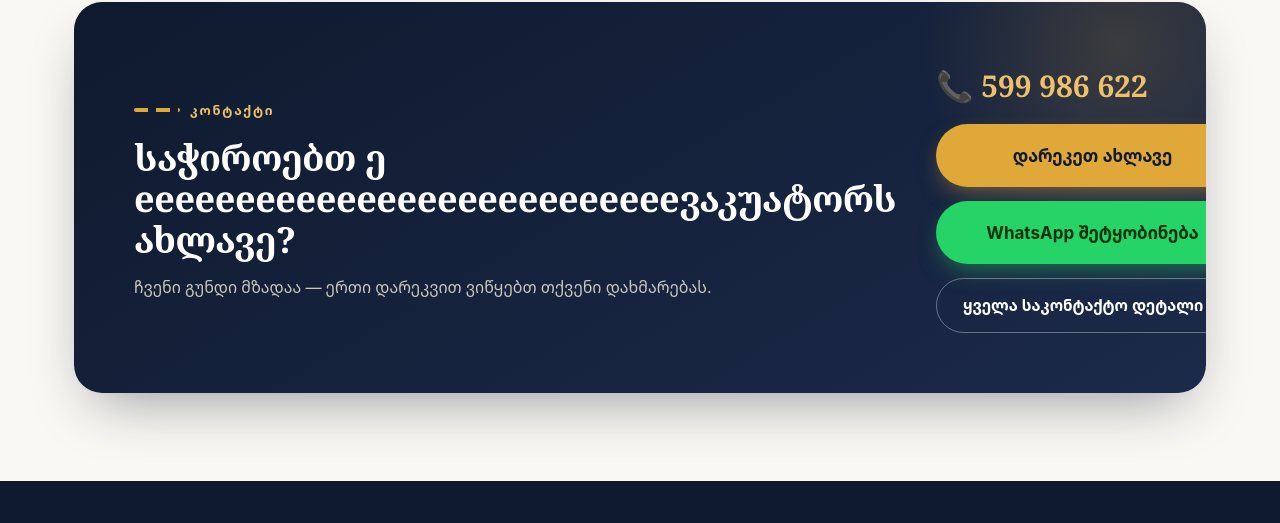
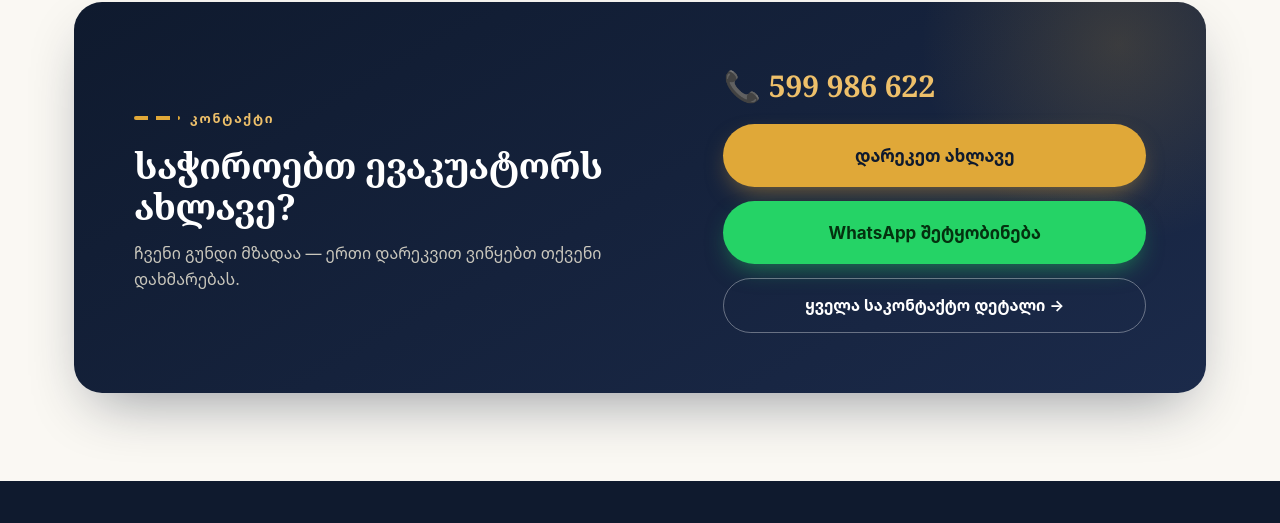
Before and after one commit to Omar1Karakhanov/evakuatorigzaze, a plain HTML site: page index.html in a window 1280 px wide. Shown: the part 5416-5939 px from the top of the page. Drawn offline with Linux system fonts and the light colour scheme.

Commit message:
github da vercel mushaobs chveulrbiv

```diff
--- a/index.html
+++ b/index.html
@@ -854,7 +854,7 @@ a:focus-visible,button:focus-visible,input:focus-visible,textarea:focus-visible{
     <div class="contact-cta reveal">
       <div>
         <div class="eyebrow on-dark"><span class="stripe"></span> კონტაქტი</div>
-        <h2>საჭიროებთ ე eeeeeeeeeeeeeeeeeeeeeeeeeeeვაკუატორს ახლავე?</h2>
+        <h2>საჭიროებთ ევაკუატორს ახლავე?</h2>
         <p>ჩვენი გუნდი მზადაა — ერთი დარეკვით ვიწყებთ თქვენი დახმარებას.</p>
       </div>
       <div class="contact-cta-actions">
```
